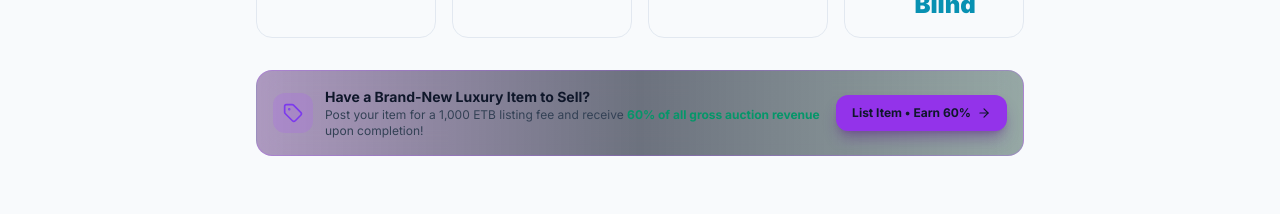
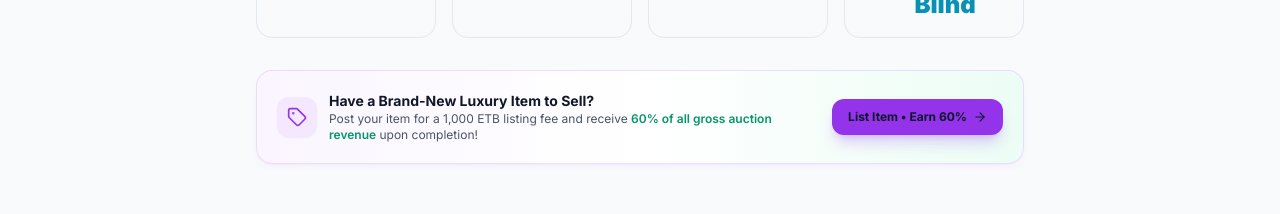
Before and after one commit to Yonatan-T-T/HowLow, a React (Vite) app in the folder frontend/: page / in a window 1280 px wide. Shown: the part 512-726 px from the top of the page. Built offline with nearby package versions, Linux system fonts and the light colour scheme; no server answers.

Commit message:
feat: add HomeCatalog view component for browsing and filtering auctions

```diff
--- a/frontend/src/views/HomeCatalog.tsx
+++ b/frontend/src/views/HomeCatalog.tsx
@@ -154,21 +154,21 @@ export const HomeCatalog: React.FC = () => {
             </div>
 
             {/* Community Seller Callout */}
-            <div className="mt-8 p-4 rounded-2xl bg-gradient-to-r from-purple-950/40 via-slate-900/60 to-emerald-950/40 border border-purple-500/30 flex flex-col sm:flex-row items-center justify-between gap-4 max-w-4xl mx-auto backdrop-blur-md">
+            <div className="mt-8 p-4 sm:p-5 rounded-2xl bg-gradient-to-r from-purple-50 via-white to-emerald-50 dark:from-purple-950/40 dark:via-slate-900/60 dark:to-emerald-950/40 border border-purple-200/80 dark:border-purple-500/30 shadow-md shadow-purple-500/5 dark:shadow-none flex flex-col sm:flex-row items-center justify-between gap-4 max-w-4xl mx-auto backdrop-blur-md">
               <div className="flex items-center gap-3 text-left">
-                <div className="w-10 h-10 rounded-xl bg-purple-500/20 text-purple-400 flex items-center justify-center shrink-0">
+                <div className="w-10 h-10 rounded-xl bg-purple-100 text-purple-600 dark:bg-purple-500/20 dark:text-purple-400 flex items-center justify-center shrink-0 shadow-sm">
                   <Tag className="w-5 h-5" />
                 </div>
                 <div>
-                  <h4 className="text-sm font-bold text-white">Have a Brand-New Luxury Item to Sell?</h4>
-                  <p className="text-xs text-slate-300">
-                    Post your item for a 1,000 ETB listing fee and receive <strong className="text-emerald-400">60% of all gross auction revenue</strong> upon completion!
+                  <h4 className="text-sm font-bold text-slate-900 dark:text-white">Have a Brand-New Luxury Item to Sell?</h4>
+                  <p className="text-xs text-slate-600 dark:text-slate-300">
+                    Post your item for a 1,000 ETB listing fee and receive <strong className="text-emerald-600 dark:text-emerald-400 font-semibold">60% of all gross auction revenue</strong> upon completion!
                   </p>
                 </div>
               </div>
               <Link
                 to="/post-item"
-                className="px-4 py-2.5 rounded-xl bg-purple-600 hover:bg-purple-500 text-white font-bold text-xs whitespace-nowrap shadow-lg shadow-purple-900/40 transition-all flex items-center gap-1.5 shrink-0"
+                className="px-4 py-2.5 rounded-xl bg-purple-600 hover:bg-purple-500 text-white font-bold text-xs whitespace-nowrap shadow-lg shadow-purple-600/25 dark:shadow-purple-900/40 transition-all flex items-center gap-1.5 shrink-0"
               >
                 <span>List Item &bull; Earn 60%</span>
                 <ArrowRight className="w-3.5 h-3.5" />
```
